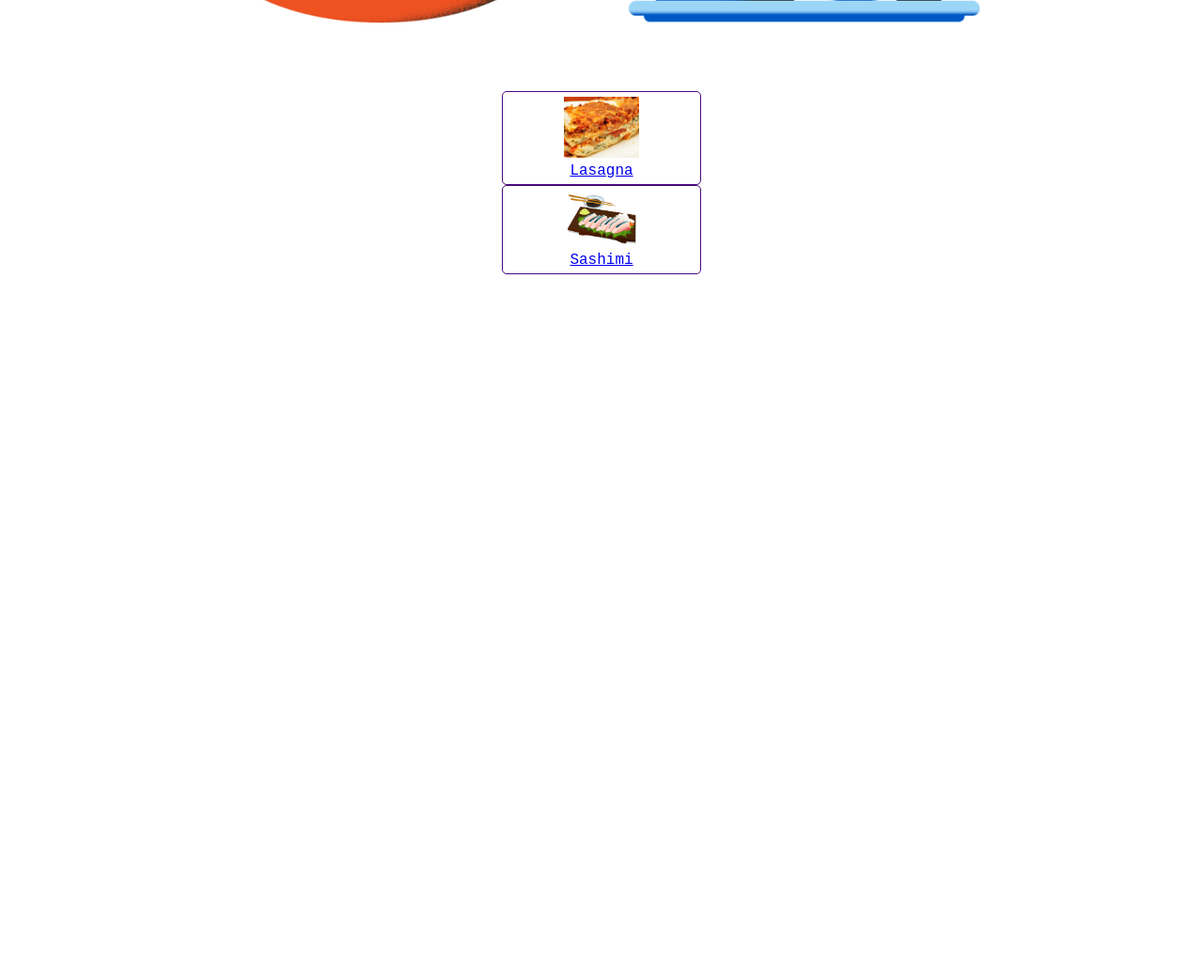
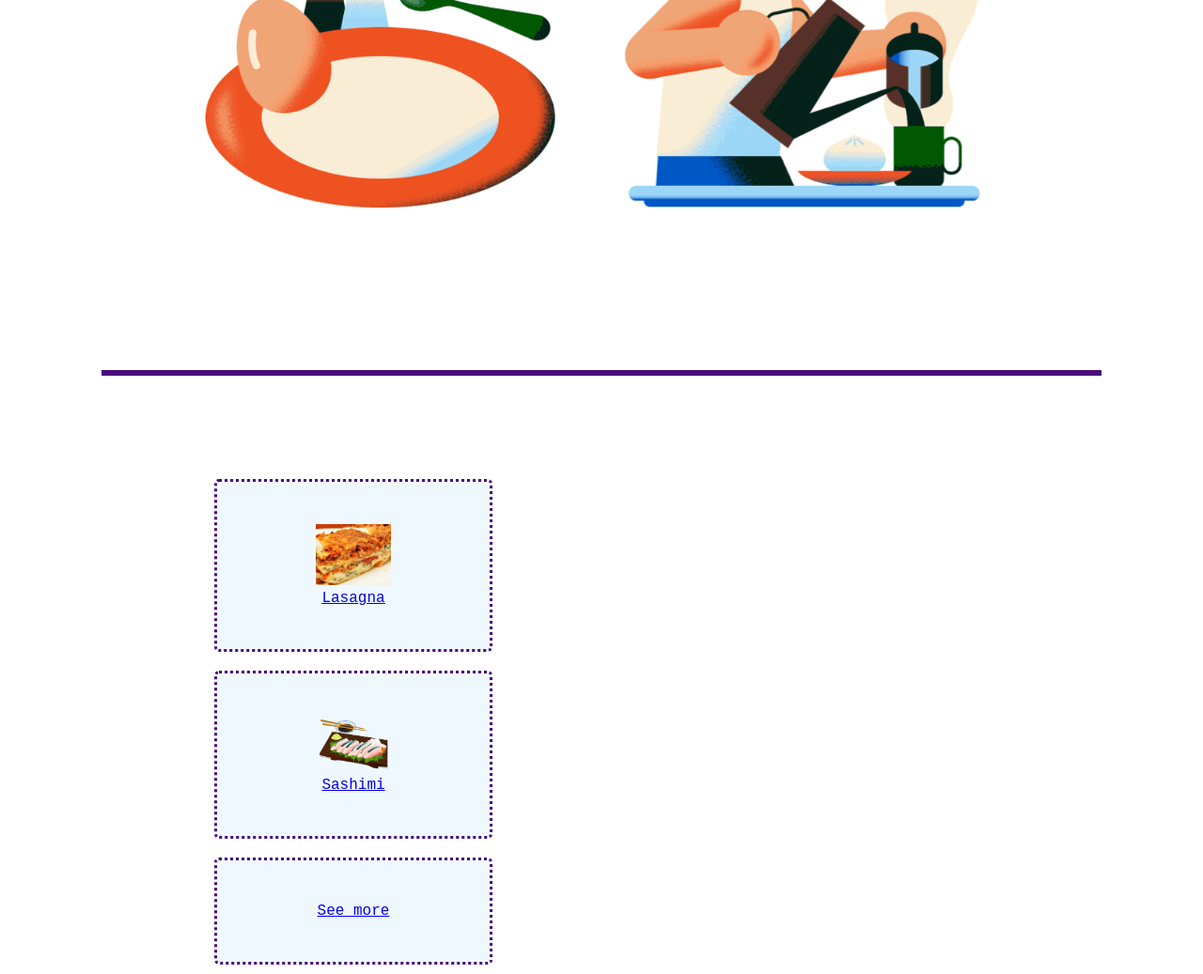
Before and after one commit to nlemag/odin-recipes, a plain HTML site: page index.html in a window 1280 px wide. Shown: the part 936-1973 px from the top of the page at 94% size. Before the commit the page ends 1236 px from the top, so only its background shows below. Drawn offline with Linux system fonts and the light colour scheme.

Commit message:
CASCADE WITH BOX MODEL

```diff
--- a/index.html
+++ b/index.html
@@ -7,12 +7,13 @@
     <title>Odin Recipes</title>
 </head>
 <body>
-    <h1>Odin Recipes</h1>
+    <h1><strong>Odin Recipes</strong></h1>
     <img src="../odin-recipes/images/home.gif">
+    <div class="line"></div>
     <div class="card">
-        <img src="../odin-recipes/images/Lasagna.jpeg" alt="How to Make Lasagna" style="width: 80px;">
+      <img src="../odin-recipes/images/Lasagna.jpeg" alt="How to Make Lasagna" style="width: 80px;">
         <div class="container1">
-          <a href="odin-recipes/lasagna.html">Lasagna</a>
+          <a href="odin-recipes/lasagna.html"><u>Lasagna</u></a>
         </div>
       </div>
     <div class="card">
@@ -21,5 +22,6 @@
           <a href="odin-recipes/sashimi.html">Sashimi</a>
         </div>
     </div>
+    <div class="link"><a href="https://www.allrecipes.com/">See more</a></div>
 </body>
 </html>
--- a/odin-recipes/recipes.css
+++ b/odin-recipes/recipes.css
@@ -3,7 +3,9 @@
 body {
     font-family: 'Courier New', Courier, monospace;
     text-align: justify;
+    background-color: aliceblue;
 }
+
 
 img {
     height: auto;
@@ -15,6 +17,7 @@ img {
 h1 {
     text-align:center;
     font-weight: bold;
+    color:#49097a;
 
 }
 
@@ -25,13 +28,31 @@ h1 {
         margin: auto;
         padding: 5px;
         text-align: left;
+        background-color: white;
       }
 
 
 .container {
     max-width: 80%;
     border: 1px hidden #49097a;
-    border-radius: 5px;
+    border-radius: 10px;
     margin: auto;
     text-align: justify;
 }
+
+
+.link {
+    text-align: center;
+    background-color:aliceblue;
+    color:#49097a;
+    border:1px solid black;
+    border-radius: 5px;
+    padding: 10px;
+    margin: auto;
+    block-size: auto;
+    width:fit-content;
+}
+
+a:hover{
+    color:lightcoral;
+}
--- a/styles.css
+++ b/styles.css
@@ -7,18 +7,45 @@ body {
 
 h1 {
     text-align: center;
+    background-color: #49097a;
+    color:aliceblue;
+    margin:100px;
+    padding: 20px;
+    display: block;
  }
 
 img {
     height:auto;
     max-width: 100%;
+    position: reltative;
     }
 
+.line{
+    border:3px solid #49097a;
+    margin: 100px;
+}
+
 .card {
+        display:inline-block;
         width: 200px;
-        border: 1px solid #49097a;
+        border: 3px dotted #49097a;
         border-radius: 5px;
-        margin: auto;
-        padding: 5px;
+        margin:10px 220px;
+        padding: 45px;
         text-align: center;
+        background-color: aliceblue;
+        position: relative;
       }
+
+.link {
+    width: 200px;
+    border: 3px dotted #49097a;
+    border-radius: 5px;
+    margin:10px 220px;
+    padding: 45px;
+    text-align: center;
+    background-color: aliceblue;}
+
+a:hover {
+        color:lightcoral;
+      }
```
Also changed, not shown: odin-recipes/lasagna.html (+4 -3 lines), odin-recipes/sashimi.html (+4 -3 lines), 1 other file.
